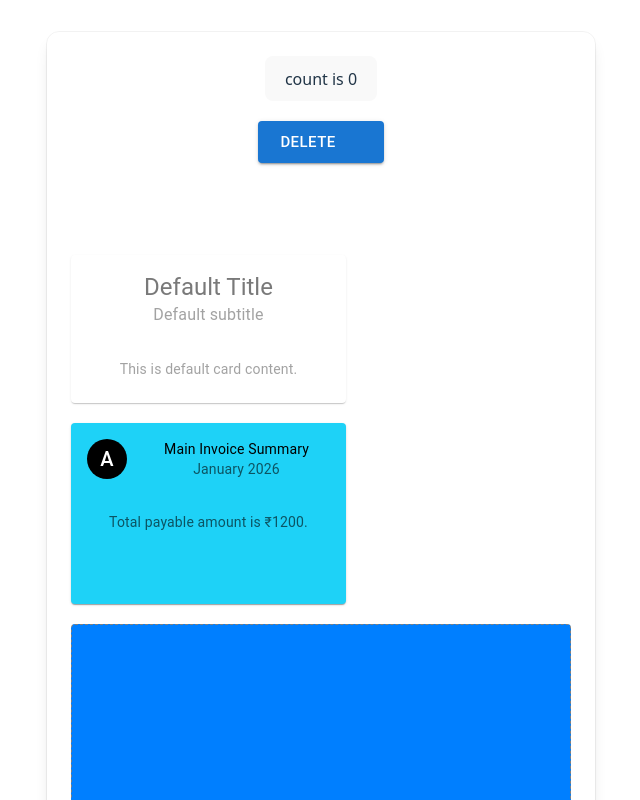
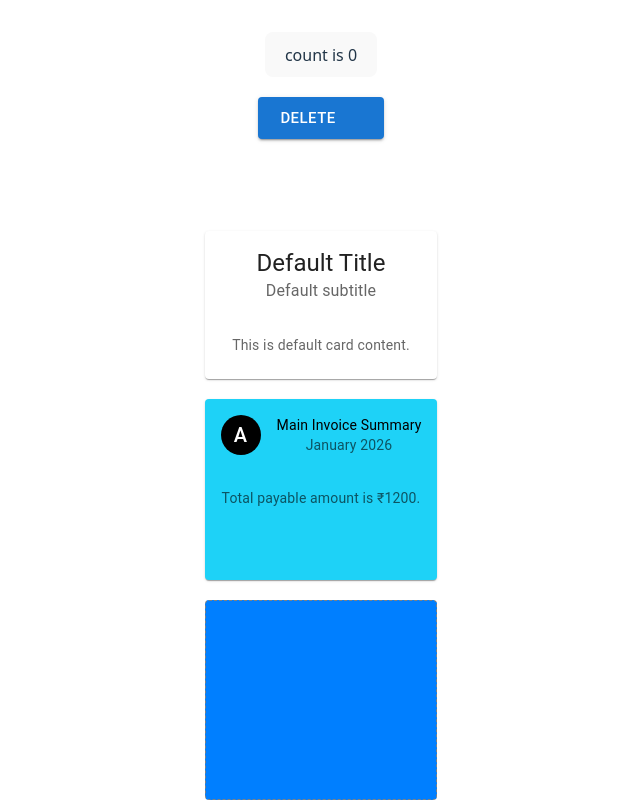
Before and after one commit to aditya-mpc/learning-react, a React (Vite) app in the folder tenant-management/: page / in a window 1280 px wide. Shown: the top 800 px of the page, without its empty margins (319-959 px from the left). Built offline with nearby package versions, Linux system fonts and the light colour scheme; some icons are missing.

Commit message:
card, button and box component modified

```diff
--- a/tenant-management/src/App.jsx
+++ b/tenant-management/src/App.jsx
@@ -47,7 +47,7 @@ function App() {
 
     return (
         <>
-            <div className="mx-auto max-w-large items-center gap-x-4 rounded-xl justify-content bg-white p-6 shadow-lg outline outline-black/5 dark:bg-slate-800 dark:shadow-none dark:-outline-offset-1 dark:outline-white/10 space-between">
+            <div>
                 <div className="mb-5">
                     <button onClick={handleClick}>count is {count}</button>
                 </div>
@@ -63,7 +63,7 @@ function App() {
                     <IconButtons />
                 </div>
                 <div className="mb-5">
-                    <CustomCard disabled="true" />
+                    <CustomCard />
                 </div>
                 <div className="mb-5">
                     <CustomCard
--- a/tenant-management/src/components/box.jsx
+++ b/tenant-management/src/components/box.jsx
@@ -33,7 +33,6 @@ export default function CustomBox({
 
     const defaultStyles = {
         p: 2,
-        minWidth: 500,
         minHeight: 200,
         border: "1px dashed gray",
         borderRadius: 1,
--- a/tenant-management/src/components/buttons/button.jsx
+++ b/tenant-management/src/components/buttons/button.jsx
@@ -7,6 +7,7 @@ import { Button } from "@mui/material";
  * @param {variant} property to handle what type of button should be displayed with default being contained and options are {"text", "contained", "outlined"}
  * @param {startIcon} optional React element to display at the start of the button
  * @param {endIcon} optional React element to display at the end of the button
+ * @param {styles} optional parameter to overwrite CSS
  * @returns
  */
 export default function CustomButton({
@@ -16,12 +17,14 @@ export default function CustomButton({
     variant = "contained",
     startIcon = null,
     endIcon = null,
+    styles = {},
 }) {
     if (disabled === "true") disabled = true;
     else disabled = false;
 
     return (
         <Button
+            sx={{ ...styles }}
             variant={variant}
             size={size}
             disabled={disabled}
--- a/tenant-management/src/components/cards/card.jsx
+++ b/tenant-management/src/components/cards/card.jsx
@@ -136,10 +136,11 @@ export default function CustomCard({
                 cursor: isClickable && !disabled ? "pointer" : "default",
                 opacity: disabled ? 0.6 : 1,
                 pointerEvents: disabled ? "none" : "auto",
-                transition: "box-shadow 0.3s ease",
+                transition: "box-shadow 0.3s ease, transform 0.3s ease",
                 "&:hover": isClickable
                     ? {
                           boxShadow: (theme) => theme.shadows[hoverElevation],
+                          transform: "translateY(-2px)",
                       }
                     : {},
                 ...cardSx,
```
Also changed, not shown: tenant-management/src/components/header.jsx (added, +7 -0 lines).
